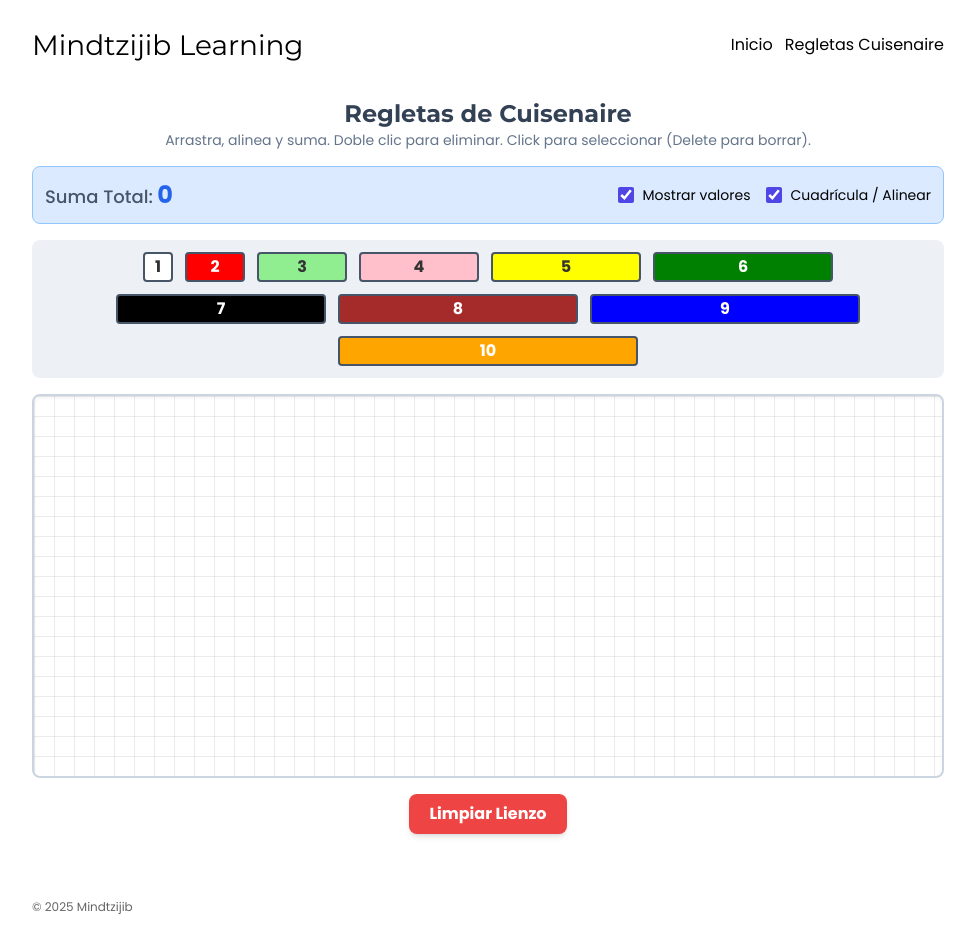
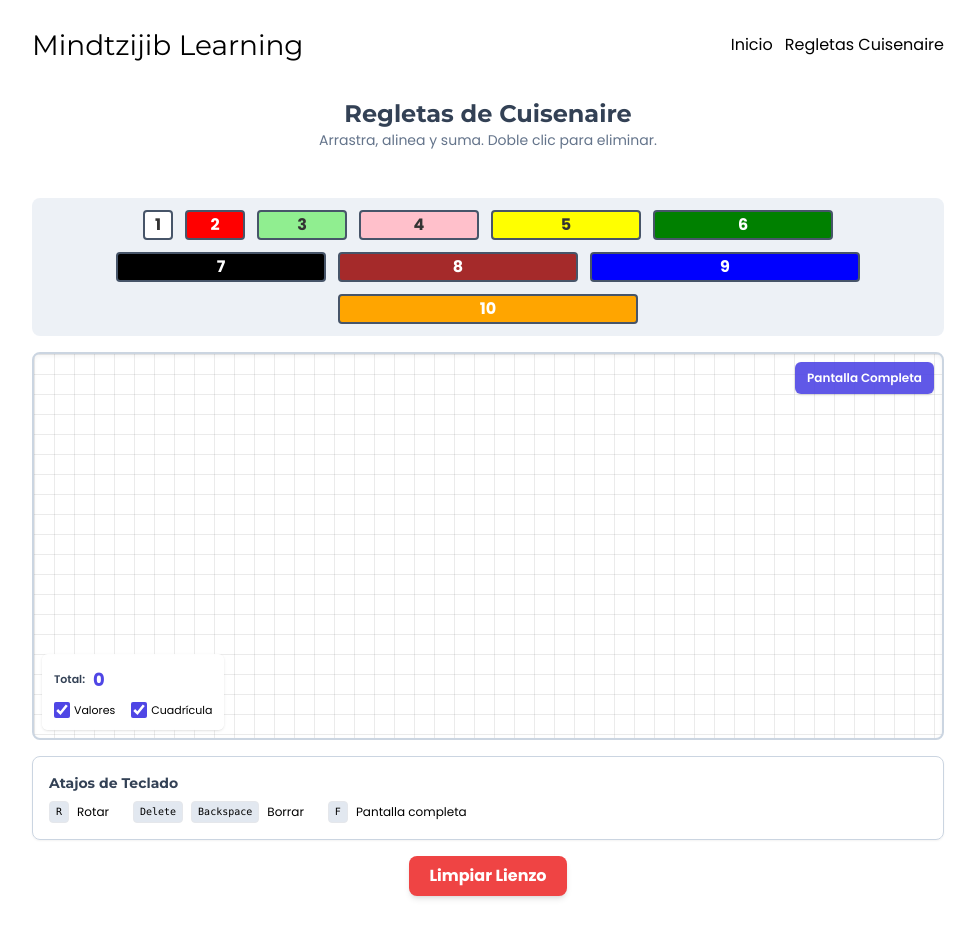
Before and after one commit to mindtzijib-mx/mindtzijib-learning, a React (Vite) app: page /matematicas/regletas-cuisinaire in a window 1280 px wide. Shown: the top 952 px of the page, without its empty margins (152-1127 px from the left). Built offline with nearby package versions, Linux system fonts and the light colour scheme.

Commit message:
Improvement in rcuisinaire rods canvas

```diff
--- a/src/routes/Cuisenaire.tsx
+++ b/src/routes/Cuisenaire.tsx
@@ -12,6 +12,7 @@ interface Rod extends RodSpec {
   y: number;
   width: number;
   height: number;
+  orientation: "h" | "v"; // horizontal or vertical
 }
 
 const ROD_SPECS: RodSpec[] = [
@@ -45,6 +46,8 @@ export default function Cuisenaire() {
   const [showValues, setShowValues] = useState(true);
   const [showGrid, setShowGrid] = useState(true);
   const [selectedId, setSelectedId] = useState<number | null>(null);
+  const [isFullscreen, setIsFullscreen] = useState(false);
+  const containerRef = useRef<HTMLDivElement | null>(null);
   const nextIdRef = useRef(1);
   // IA eliminada: ya no se usa explicación automatizada
 
@@ -69,6 +72,7 @@ export default function Cuisenaire() {
       ...spec,
       width: spec.value * BASE_WIDTH,
       height: ROD_HEIGHT,
+      orientation: "h",
       x,
       y,
     });
@@ -137,34 +141,40 @@ export default function Cuisenaire() {
     };
   });
 
-  const snap = (v: number) =>
+  const snap = useCallback(
+    (v: number) =>
       showGrid
         ? Math.round(v / (GRID_BASE * GRID_VISUAL_MULT)) *
           (GRID_BASE * GRID_VISUAL_MULT)
-      : v;
+        : v,
+    [showGrid]
+  );
 
   const draw = useCallback(() => {
     const canvas = canvasRef.current;
     if (!canvas) return;
     const ctx = canvas.getContext("2d")!;
-    ctx.clearRect(0, 0, canvas.width, canvas.height);
+    // Logical (CSS) size (context already scaled in resize effect)
+    const logicalW = canvas.clientWidth;
+    const logicalH = canvas.clientHeight;
+    ctx.clearRect(0, 0, logicalW, logicalH);
 
     // Draw grid if enabled
     if (showGrid) {
-      const step = GRID_BASE * GRID_VISUAL_MULT; // coincide con snapping
+      const step = GRID_BASE * GRID_VISUAL_MULT; // coincide con snapping (en unidades lógicas)
       ctx.save();
       ctx.strokeStyle = "rgba(0,0,0,0.08)";
       ctx.lineWidth = 1;
-      for (let x = 0; x <= canvas.width; x += step) {
+      for (let x = 0; x <= logicalW; x += step) {
         ctx.beginPath();
         ctx.moveTo(x + 0.5, 0);
-        ctx.lineTo(x + 0.5, canvas.height);
+        ctx.lineTo(x + 0.5, logicalH);
         ctx.stroke();
       }
-      for (let y = 0; y <= canvas.height; y += step) {
+      for (let y = 0; y <= logicalH; y += step) {
         ctx.beginPath();
         ctx.moveTo(0, y + 0.5);
-        ctx.lineTo(canvas.width, y + 0.5);
+        ctx.lineTo(logicalW, y + 0.5);
         ctx.stroke();
       }
       ctx.restore();
@@ -203,22 +213,79 @@ export default function Cuisenaire() {
     if (newRod) drawRod(newRod);
   }, [rods, newRod, showGrid, showValues, selectedId]);
 
+  // Track fullscreen changes
   useEffect(() => {
-    draw();
+    const handler = () => {
+      const el = document.fullscreenElement;
+      const fs = el === containerRef.current;
+      setIsFullscreen(fs);
+      // force a resize of canvas (our resize effect listens to window resize, but some browsers don't emit it)
+      // manually trigger by calling draw after setting dimensions
+      if (canvasRef.current) {
+        // Dispatch a resize by toggling a style recalculation and relying on ResizeObserver
+        requestAnimationFrame(() => draw());
+      }
+      // If exiting fullscreen, clear rods & selection so total resets
+      if (!fs) {
+        setRods([]);
+        setNewRod(null);
+        setSelectedId(null);
+      }
+    };
+    document.addEventListener("fullscreenchange", handler);
+    return () => document.removeEventListener("fullscreenchange", handler);
   }, [draw]);
 
-  // Resize canvas (placed after draw definition)
+  // Resize / scale canvas (retina) and restore original h-96 outside fullscreen
   useEffect(() => {
-    const canvas = canvasRef.current!;
+    const canvas = canvasRef.current;
+    const container = containerRef.current;
+    if (!canvas || !container) return;
+
     const resize = () => {
-      canvas.width = canvas.clientWidth;
-      canvas.height = canvas.clientHeight;
+      const ratio = window.devicePixelRatio || 1;
+      if (isFullscreen) {
+        const w = container.clientWidth;
+        const h = container.clientHeight;
+        if (
+          canvas.style.width !== `${w}px` ||
+          canvas.style.height !== `${h}px`
+        ) {
+          canvas.style.width = `${w}px`;
+          canvas.style.height = `${h}px`;
+        }
+      } else {
+        // allow Tailwind classes (w-full h-96) to control layout
+        if (canvas.style.width || canvas.style.height) {
+          canvas.style.width = "";
+          canvas.style.height = "";
+        }
+      }
+      const wLogical = canvas.clientWidth; // after potential style changes
+      const hLogical = canvas.clientHeight;
+      const targetW = Math.floor(wLogical * ratio);
+      const targetH = Math.floor(hLogical * ratio);
+      if (canvas.width !== targetW || canvas.height !== targetH) {
+        canvas.width = targetW;
+        canvas.height = targetH;
+      }
+      const ctx = canvas.getContext("2d");
+      if (ctx) {
+        ctx.setTransform(1, 0, 0, 1, 0, 0);
+        ctx.scale(ratio, ratio);
+      }
       draw();
     };
+
+    const ro = new ResizeObserver(() => resize());
+    ro.observe(container);
     resize();
-    window.addEventListener("resize", resize);
-    return () => window.removeEventListener("resize", resize);
-  }, [draw]);
+    window.addEventListener("orientationchange", resize);
+    return () => {
+      ro.disconnect();
+      window.removeEventListener("orientationchange", resize);
+    };
+  }, [draw, isFullscreen]);
 
   // When enabling grid, snap existing rods
   useEffect(() => {
@@ -236,6 +303,7 @@ export default function Cuisenaire() {
     const rect = (e.target as HTMLCanvasElement).getBoundingClientRect();
     const x = e.clientX - rect.left;
     const y = e.clientY - rect.top;
+    let found = false;
     for (let i = rods.length - 1; i >= 0; i--) {
       const r = rods[i];
       if (x >= r.x && x <= r.x + r.width && y >= r.y && y <= r.y + r.height) {
@@ -256,8 +324,12 @@ export default function Cuisenaire() {
           }
           return copy;
         });
+        found = true;
         break;
       }
+    }
+    if (!found) {
+      setSelectedId(null);
     }
   };
 
@@ -293,10 +365,52 @@ export default function Cuisenaire() {
         setRods((prev) => prev.filter((r) => r.id !== selectedId));
         setSelectedId(null);
       }
+      if ((e.key === "r" || e.key === "R") && selectedId !== null) {
+        setRods((prev) =>
+          prev.map((r) => {
+            if (r.id !== selectedId) return r;
+            const canvas = canvasRef.current;
+            // swap width & height and orientation
+            const newWidth = r.height;
+            const newHeight = r.width;
+            let newX = r.x;
+            let newY = r.y;
+            if (canvas) {
+              // keep within bounds after rotation
+              if (newX + newWidth > canvas.width)
+                newX = canvas.width - newWidth;
+              if (newY + newHeight > canvas.height)
+                newY = canvas.height - newHeight;
+              if (newX < 0) newX = 0;
+              if (newY < 0) newY = 0;
+            }
+            if (showGrid) {
+              newX = snap(newX);
+              newY = snap(newY);
+            }
+            return {
+              ...r,
+              width: newWidth,
+              height: newHeight,
+              x: newX,
+              y: newY,
+              orientation: r.orientation === "h" ? "v" : "h",
+            };
+          })
+        );
+      }
+      if (e.key === "f" || e.key === "F") {
+        // toggle fullscreen
+        if (!document.fullscreenElement) {
+          containerRef.current?.requestFullscreen().catch(() => {});
+        } else if (document.fullscreenElement === containerRef.current) {
+          document.exitFullscreen().catch(() => {});
+        }
+      }
     };
     window.addEventListener("keydown", handleKey);
     return () => window.removeEventListener("keydown", handleKey);
-  }, [selectedId]);
+  }, [selectedId, showGrid, snap]);
 
   // Función de explicación eliminada
 
@@ -307,46 +421,20 @@ export default function Cuisenaire() {
           Regletas de Cuisenaire
         </h2>
         <p className="text-slate-500 text-sm">
-          Arrastra, alinea y suma. Doble clic para eliminar. Click para
-          seleccionar (Delete para borrar).
+          Arrastra, alinea y suma. Doble clic para eliminar.
         </p>
       </div>
-      <div className="p-3 bg-blue-100 border border-blue-300 rounded-lg flex flex-col sm:flex-row gap-3 sm:items-center justify-between">
-        <div className="text-center sm:text-left">
-          <span className="text-lg font-medium text-slate-600 font-display">
-            Suma Total:
-          </span>{" "}
-          <span className="text-2xl font-bold text-blue-600 font-display">
-            {total}
-          </span>
-        </div>
-        <div className="flex flex-wrap gap-4 items-center justify-center">
-          <label className="flex items-center gap-2 text-sm cursor-pointer select-none">
-            <input
-              type="checkbox"
-              className="accent-indigo-600 w-4 h-4"
-              checked={showValues}
-              onChange={() => setShowValues((v) => !v)}
-            />
-            Mostrar valores
-          </label>
-          <label className="flex items-center gap-2 text-sm cursor-pointer select-none">
-            <input
-              type="checkbox"
-              className="accent-indigo-600 w-4 h-4"
-              checked={showGrid}
-              onChange={() => setShowGrid((v) => !v)}
-            />
-            Cuadrícula / Alinear
-          </label>
-        </div>
-      </div>
+      {/* Separador superior */}
+      <div className="p-2" />
+      {!isFullscreen && (
         <div className="flex flex-wrap gap-3 items-center justify-center bg-slate-200/60 rounded-lg p-3">
           {ROD_SPECS.map((spec) => (
             <button
               key={spec.value}
               type="button"
-            onPointerDown={(e) => startFromPalette(spec, e.clientX, e.clientY)}
+              onPointerDown={(e) =>
+                startFromPalette(spec, e.clientX, e.clientY)
+              }
               className="transition-transform hover:scale-110 border-2 border-slate-600 rounded flex items-center justify-center font-bold cursor-grab active:cursor-grabbing"
               style={{
                 width: spec.value * BASE_WIDTH * 0.75,
@@ -359,12 +447,188 @@ export default function Cuisenaire() {
             </button>
           ))}
         </div>
+      )}
+      <div
+        ref={containerRef}
+        className={
+          `relative border-2 border-slate-300 rounded-lg shadow-inner bg-white ` +
+          (isFullscreen ? "w-full h-[100dvh] flex" : "")
+        }
+        style={isFullscreen ? { zIndex: 50 } : undefined}
+      >
+        {isFullscreen && (
+          <div className="absolute top-2 left-2 bg-white/90 backdrop-blur-sm p-3 rounded-lg shadow-md flex flex-wrap gap-3 max-w-[80%]">
+            {ROD_SPECS.map((spec) => (
+              <button
+                key={spec.value}
+                type="button"
+                onPointerDown={(e) =>
+                  startFromPalette(spec, e.clientX, e.clientY)
+                }
+                className="transition-transform hover:scale-110 border-2 border-slate-600 rounded flex items-center justify-center font-bold cursor-grab active:cursor-grabbing shadow-sm"
+                style={{
+                  width: spec.value * BASE_WIDTH * 0.9,
+                  height: ROD_HEIGHT * 0.9,
+                  background: spec.color,
+                  color: spec.textColor,
+                }}
+                title={`${spec.name} (${spec.value})`}
+              >
+                {spec.value}
+              </button>
+            ))}
+          </div>
+        )}
         <canvas
           ref={canvasRef}
-        className="w-full h-96 bg-white border-2 border-slate-300 rounded-lg shadow-inner cursor-grab active:cursor-grabbing"
+          className={
+            "w-full " +
+            (isFullscreen
+              ? "flex-1 h-full cursor-crosshair"
+              : "h-96 cursor-crosshair") +
+            " touch-none select-none rounded-md"
+          }
           onPointerDown={onCanvasPointerDown}
           onDoubleClick={onCanvasDoubleClick}
         />
+        {isFullscreen && (
+          <div className="absolute bottom-2 left-2 bg-white/90 backdrop-blur-sm p-4 rounded-lg shadow text-sm flex flex-col gap-3 max-w-[75%]">
+            <div className="flex items-center gap-3 text-slate-700 font-semibold">
+              <span>Total:</span>
+              <span className="text-xl font-bold text-indigo-600">{total}</span>
+            </div>
+            <div className="flex flex-wrap gap-2">
+              <button
+                type="button"
+                onClick={clear}
+                className="bg-red-500 hover:bg-red-600 text-white font-semibold px-4 py-2 rounded-md shadow-sm text-xs transition-colors"
+              >
+                Limpiar
+              </button>
+            </div>
+            <div className="flex flex-wrap gap-4">
+              <label className="flex items-center gap-1 cursor-pointer select-none">
+                <input
+                  type="checkbox"
+                  className="accent-indigo-600 w-4 h-4"
+                  checked={showValues}
+                  onChange={() => setShowValues((v) => !v)}
+                />
+                Valores
+              </label>
+              <label className="flex items-center gap-1 cursor-pointer select-none">
+                <input
+                  type="checkbox"
+                  className="accent-indigo-600 w-4 h-4"
+                  checked={showGrid}
+                  onChange={() => setShowGrid((v) => !v)}
+                />
+                Cuadrícula
+              </label>
+            </div>
+            <div className="grid grid-cols-2 gap-x-6 gap-y-2 text-[12px] leading-snug">
+              <div>
+                <kbd className="px-1 py-0.5 bg-slate-200 rounded border">R</kbd>{" "}
+                Rotar
+              </div>
+              <div>
+                <kbd className="px-1 py-0.5 bg-slate-200 rounded border">F</kbd>{" "}
+                Pantalla
+              </div>
+              <div>
+                <kbd className="px-1 py-0.5 bg-slate-200 rounded border">
+                  Delete
+                </kbd>{" "}
+                Borrar
+              </div>
+              <div>
+                <kbd className="px-1 py-0.5 bg-slate-200 rounded border">
+                  Esc
+                </kbd>{" "}
+                Salir FS*
+              </div>
+            </div>
+            <div className="text-[11px] text-slate-500">
+              *También botón o tecla F para salir.
+            </div>
+          </div>
+        )}
+        {!isFullscreen && (
+          <div className="absolute bottom-2 left-2 bg-white/90 backdrop-blur-sm p-3 rounded-md shadow text-[11px] flex flex-col gap-2 max-w-[70%]">
+            <div className="flex items-center gap-2 text-slate-700 font-semibold">
+              <span>Total:</span>
+              <span className="text-lg font-bold text-indigo-600">{total}</span>
+            </div>
+            <div className="flex flex-wrap gap-4">
+              <label className="flex items-center gap-1 cursor-pointer select-none">
+                <input
+                  type="checkbox"
+                  className="accent-indigo-600 w-4 h-4"
+                  checked={showValues}
+                  onChange={() => setShowValues((v) => !v)}
+                />
+                Valores
+              </label>
+              <label className="flex items-center gap-1 cursor-pointer select-none">
+                <input
+                  type="checkbox"
+                  className="accent-indigo-600 w-4 h-4"
+                  checked={showGrid}
+                  onChange={() => setShowGrid((v) => !v)}
+                />
+                Cuadrícula
+              </label>
+            </div>
+          </div>
+        )}
+        <button
+          type="button"
+          onClick={async () => {
+            try {
+              if (!isFullscreen) {
+                await containerRef.current?.requestFullscreen();
+              } else if (document.fullscreenElement) {
+                await document.exitFullscreen();
+              }
+            } catch (err) {
+              console.error("Fullscreen error", err);
+            }
+          }}
+          className="absolute top-2 right-2 bg-indigo-600/90 hover:bg-indigo-600 text-white text-xs font-semibold px-3 py-2 rounded-md shadow focus:outline-none focus:ring-2 focus:ring-indigo-400"
+        >
+          {isFullscreen ? "Salir Pantalla Completa" : "Pantalla Completa"}
+        </button>
+      </div>
+      {!isFullscreen && (
+        <div className="rounded-lg border border-slate-300 bg-white/70 p-4 text-xs leading-relaxed shadow-sm">
+          <h3 className="font-bold text-slate-700 mb-2 text-sm">
+            Atajos de Teclado
+          </h3>
+          <ul className="flex flex-wrap gap-x-6 gap-y-1">
+            <li className="flex items-center gap-2">
+              <kbd className="px-1.5 py-0.5 bg-slate-200 rounded border text-[10px]">
+                R
+              </kbd>
+              <span>Rotar</span>
+            </li>
+            <li className="flex items-center gap-2">
+              <kbd className="px-1.5 py-0.5 bg-slate-200 rounded border text-[10px]">
+                Delete
+              </kbd>
+              <kbd className="px-1.5 py-0.5 bg-slate-200 rounded border text-[10px]">
+                Backspace
+              </kbd>
+              <span>Borrar</span>
+            </li>
+            <li className="flex items-center gap-2">
+              <kbd className="px-1.5 py-0.5 bg-slate-200 rounded border text-[10px]">
+                F
+              </kbd>
+              <span>Pantalla completa</span>
+            </li>
+          </ul>
+        </div>
+      )}
       <div className="flex flex-wrap justify-center gap-4">
         <button
           onClick={clear}
```
Lines whose indentation alone changed are shown as unchanged.
